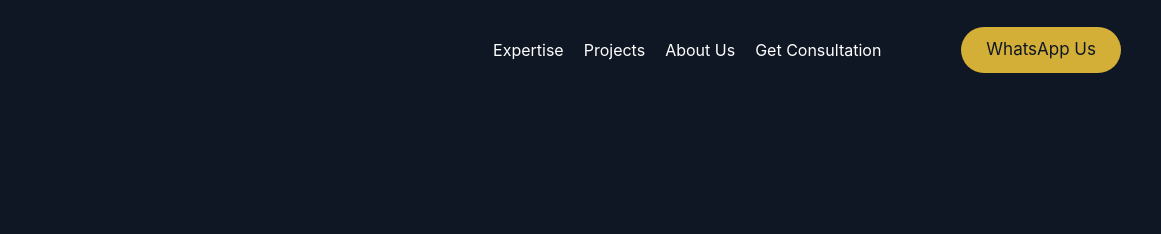
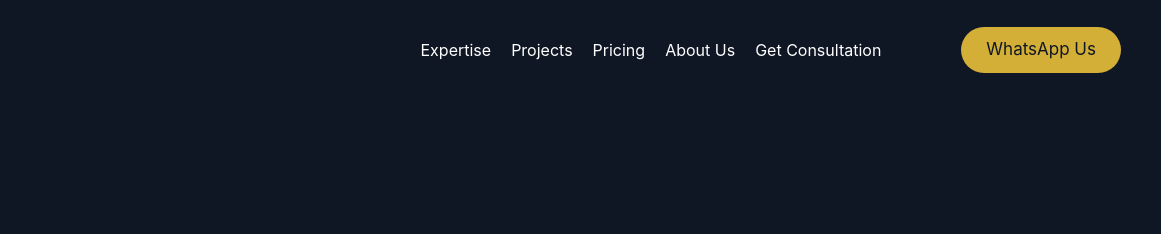
Before and after one commit to Osemensilas/landing, a website: page index.html in a window 1280 px wide. Shown: the top 234 px of the page, 119-1280 px from the left. Drawn offline with Linux system fonts and the light colour scheme.

Commit message:
New COmmit

```diff
--- a/index.html
+++ b/index.html
@@ -27,6 +27,9 @@
                 </li>
                 <li class="nav-list">
                     <a href="#projects" class="nav-item">Projects</a>
+                </li>
+                <li class="nav-list">
+                    <a href="#pricing" class="nav-item">Pricing</a>
                 </li>
                 <li class="nav-list">
                     <a href="#about" class="nav-item">About Us</a>
```
